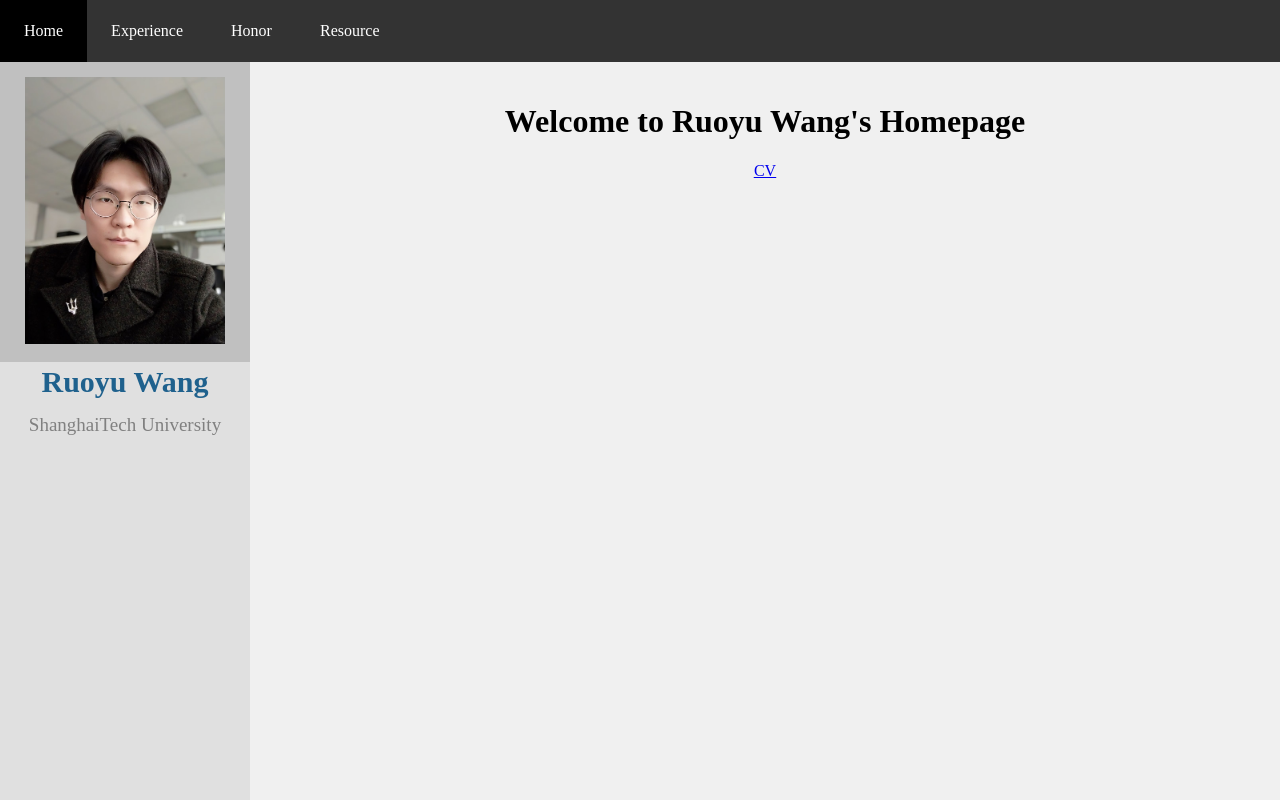
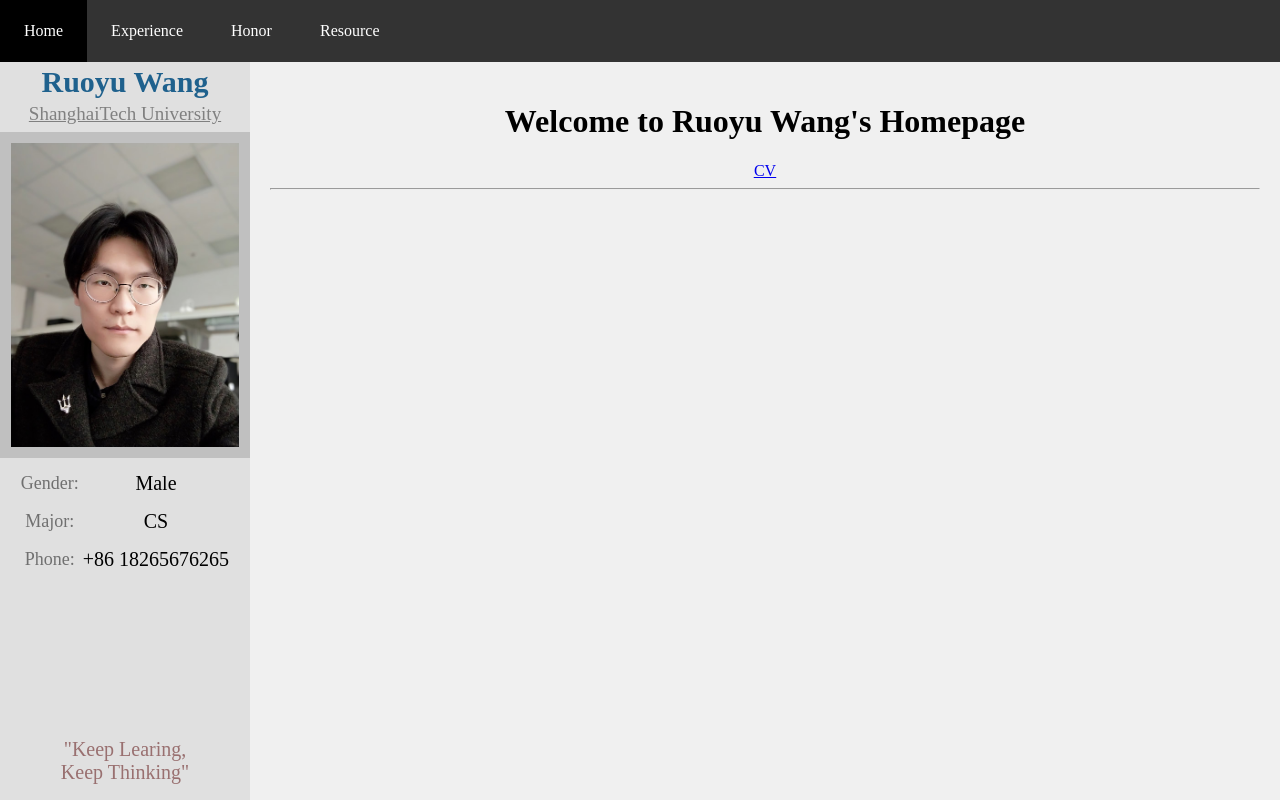
Before and after one commit to AliceEva/AliceEva.github.io, a plain HTML site: page index.html in a window 1280 px wide. Drawn offline with Linux system fonts and the light colour scheme.

Commit message:
add honors and change framework

```diff
--- a/css/main.css
+++ b/css/main.css
@@ -52,28 +52,55 @@ div.sidemenu {
     width: 250px;
 }
 
-div.sidemenu div.sidemenu-head {
+div.sidemenu div.sidemenu-name {
     position: absolute;
     top: 0;
     left: 0;
-    height: 300px;
     width: 250px;
+    height: 70px;
+    background-color: #E0E0E0;
+}
+
+div.sidemenu div.sidemenu-name table {
+    margin: auto;
+}
+
+div.sidemenu div.sidemenu-name table th.eng-name {
+    text-align: center;
+    font-size: 30px;
+    color: #1f618d;
+}
+
+div.sidemenu div.sidemenu-name table td a {
+    padding-top: 12px;
+    text-align: center;
+    font-size: 19px;
+    color: #808080;
+}
+
+div.sidemenu div.sidemenu-head {
+    position: absolute;
+    top: 70px;
+    left: 0;
+    width: 250px;
+    height: 326px;
     background-color: #C0C0C0;
 }
 
 div.sidemenu div.sidemenu-head img.photo {
     position: absolute;
-    top: 15px;
-    left: 25px;
-    width: 80%;
+    top: 11px;
+    left: 11px;
+    width: 228px;
+    height: 304px;
 }
 
 div.sidemenu div.sidemenu-info {
     position: absolute;
-    top: 300px;
+    top: 396px;
     left: 0;
     width: 250px;
-    height: 450px;
+    height: 400px;
     background-color: #E0E0E0;
 }
 
@@ -81,22 +108,23 @@ div.sidemenu div.sidemenu-info table {
     margin: auto;
 }
 
-div.sidemenu div.sidemenu-info table th.eng-name {
-    text-align: center;
-    font-size: 30px;
-    color: #1f618d;
-}
-
 div.sidemenu div.sidemenu-info table td {
     padding-top: 12px;
     text-align: center;
-    font-size: 19px;
-    color: #808080;
+    font-size: 20px;
+    color: #000;
+}
+
+div.sidemenu div.sidemenu-info table td.left {
+    padding-top: 12px;
+    text-align: center;
+    font-size: 18px;
+    color: #707070;
 }
 
 div.sidemenu div.sidemenu-find {
     position: absolute;
-    top: 750px;
+    top: 770px;
     bottom: 0;
     left: 0;
     width: 250px;
--- a/index.html
+++ b/index.html
@@ -1,8 +1,11 @@
 <!DOCTYPE html>
 <html>
 <head>
+	<meta charset="utf-8"/>
 	<title>Ruoyu</title>
 	<link rel="stylesheet" type="text/css" href="css/main.css"/>
+	<link rel="shortcut icon" href="figures/logo.jpg"/>
+	<link rel="icon" href="figures/logo.jpg"/>
 </head>
 <body>
 	<div class="navbar">
@@ -15,13 +18,75 @@
 	</div>
 
 	<div class="sidemenu">
+		<div class="sidemenu-name">
+			<table>
+				<tr><th class="eng-name">Ruoyu Wang</th></tr>
+				<tr><td><a href="http://www.shanghaitech.edu.cn/eng/main.htm">ShanghaiTech University</a></td></tr>
+			</table>
+		</div>
 		<div class="sidemenu-head">
 			<img class="photo" src="figures/wangry.jpg">
 		</div>
 		<div class="sidemenu-info">
 			<table>
-				<tr><th class="eng-name">Ruoyu Wang</th></tr>
-				<tr><td>ShanghaiTech University</td></tr>
+				<tr>
+					<td class="left">Gender: </td>
+					<td>Male</td>
+				</tr>
+				<tr>
+					<td class="left">Major: </td>
+					<td>CS</td>
+				</tr>
+				<tr>
+					<td class="left">Phone: </td>
+					<td>+86 18265676265</td>
+				</tr>
+				<tr>
+					<td class="left"></td>
+					<td></td>
+				</tr>
+				<tr>
+					<td class="left"></td>
+					<td></td>
+				</tr>
+				<tr>
+					<td class="left"></td>
+					<td></td>
+				</tr>
+				<tr>
+					<td class="left"></td>
+					<td></td>
+				</tr>
+				<tr>
+					<td class="left"></td>
+					<td></td>
+				</tr>
+				<tr>
+					<td class="left"></td>
+					<td></td>
+				</tr>
+				<tr>
+					<td class="left"></td>
+					<td></td>
+				</tr>
+				<tr>
+					<td class="left"></td>
+					<td></td>
+				</tr>
+				<tr>
+					<td class="left"></td>
+					<td></td>
+				</tr>
+				<tr>
+					<td class="left"></td>
+					<td></td>
+				</tr>
+			</table>
+			<table>
+				<tr>
+					<td style="color: #997070">"Keep Learing, <br>
+					Keep Thinking"</td>
+				</tr>
 			</table>
 		</div>
 		<div class="sidemenu-find">
@@ -32,6 +97,7 @@
 	<div class="content">
 		<h1>Welcome to Ruoyu Wang's Homepage</h1>
 		<u><a href="resource/phd_RuoyuWang.pdf">CV</a></u>
+		<hr>
 	</div>
 
 </body>
```
Also changed, not shown: figures/logo.jpg (added), 8 other files.
